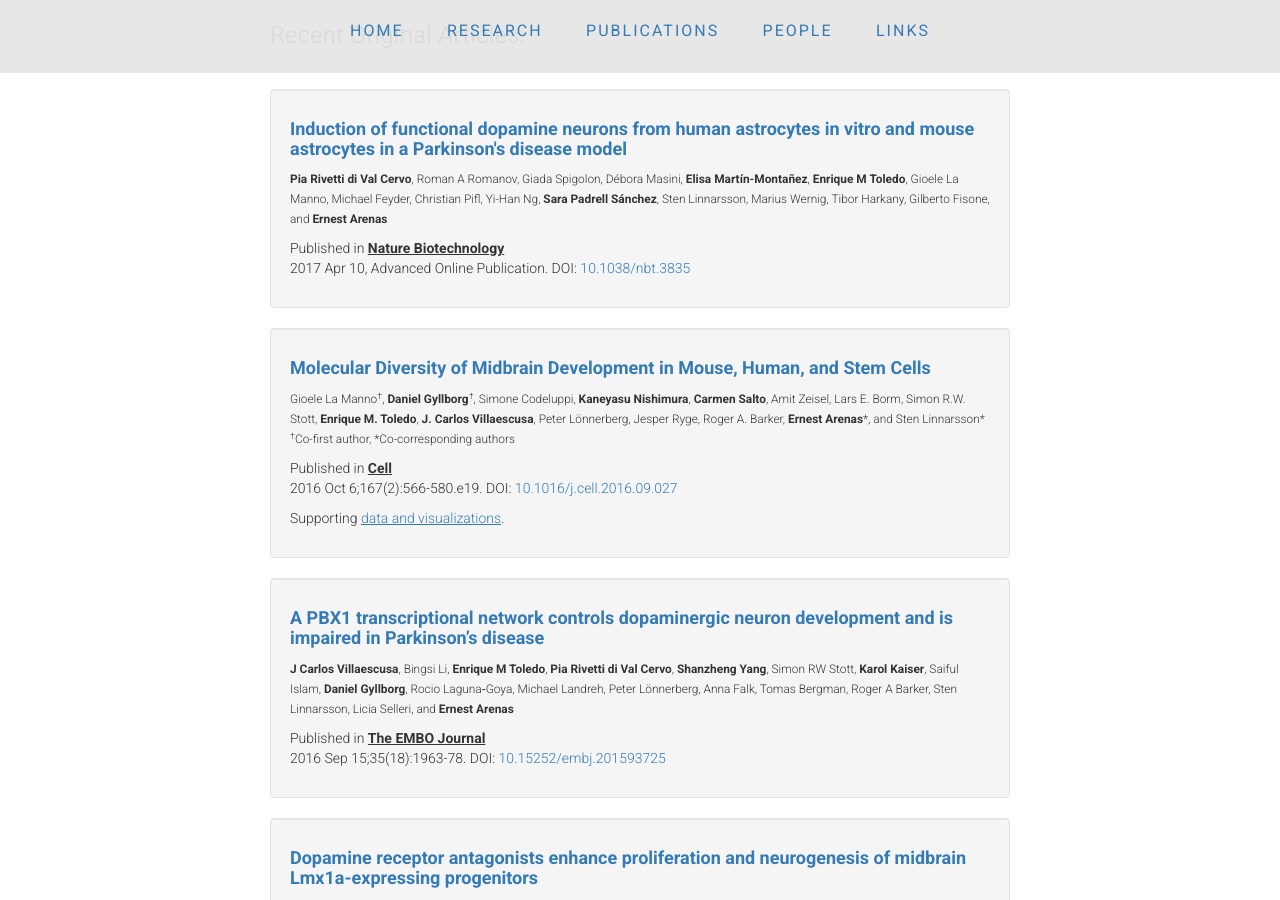
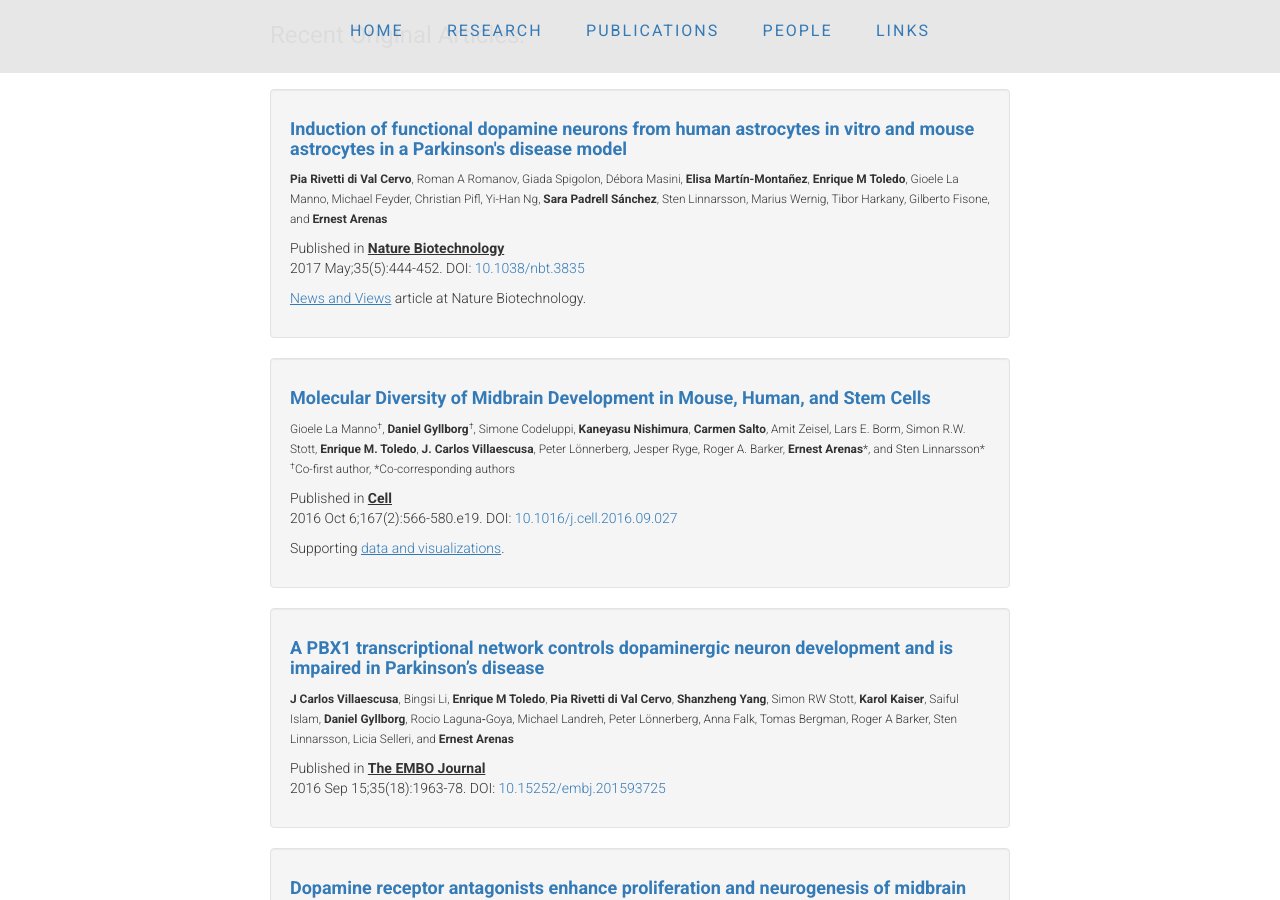
Before and after one commit to ArenasLab/arenaslab.github.io, a Jekyll site: the page publications/index.html, which Jekyll copies as it is, in a window 1280 px wide and 900 px high, scrolled down 473 px. Built offline with Jekyll 4.4.1, drawn with Linux system fonts in a browser that asks for light colours.

Commit message:
Update index.html

```diff
--- a/publications/index.html
+++ b/publications/index.html
@@ -85,7 +85,8 @@ ABOVE IS THE TEMPLATE TO ADD ADDITIONAL PUBLICATIONS -->
 				Tibor Harkany, Gilberto Fisone, and <b>Ernest Arenas</b></small>
                   <p></p>
                   <p>Published in <strong><u>Nature Biotechnology</u></strong><br>
-                  2017 Apr 10, Advanced Online Publication. DOI: <a href="http://dx.doi.org/10.1038/nbt.3835" target="_blank">10.1038/nbt.3835</a></p>
+                  2017 May;35(5):444-452. DOI: <a href="http://dx.doi.org/10.1038/nbt.3835" target="_blank">10.1038/nbt.3835</a></p>
+                   <p><a href="http://www.nature.com/nbt/journal/v35/n5/full/nbt.3869.html"><u>News and Views</u></a> article at Nature Biotechnology.</p>
 
                 </div>
               </li>
```
